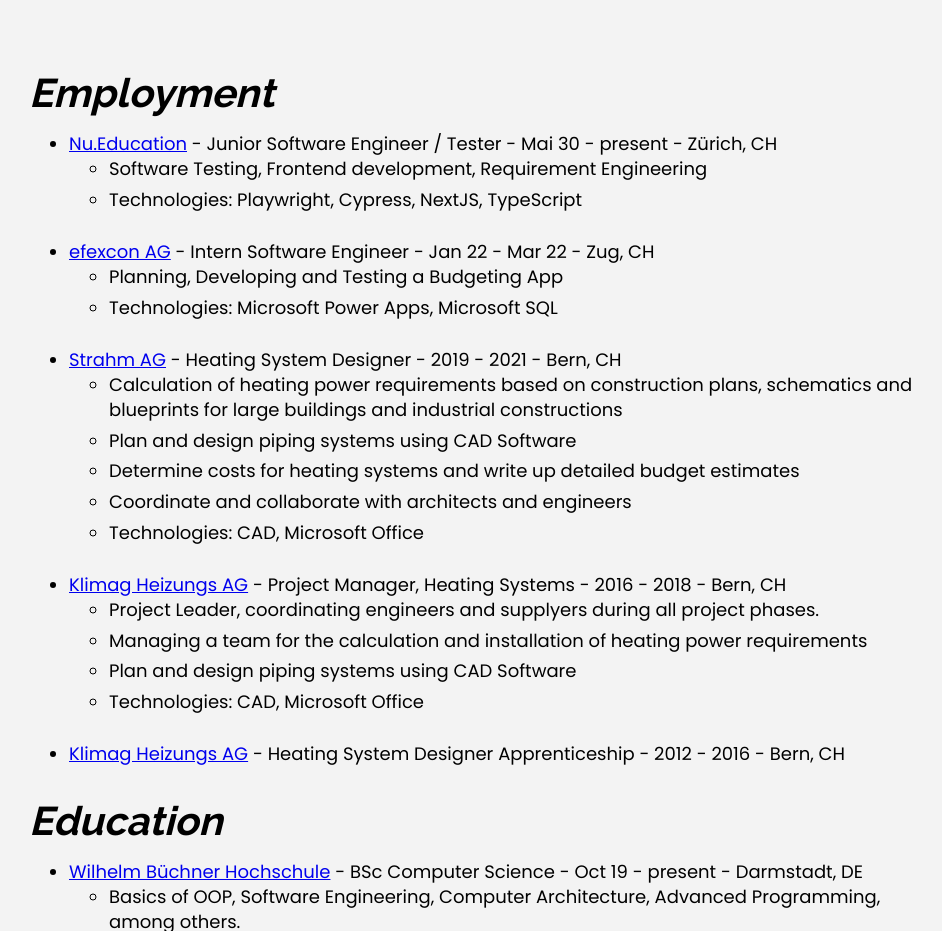
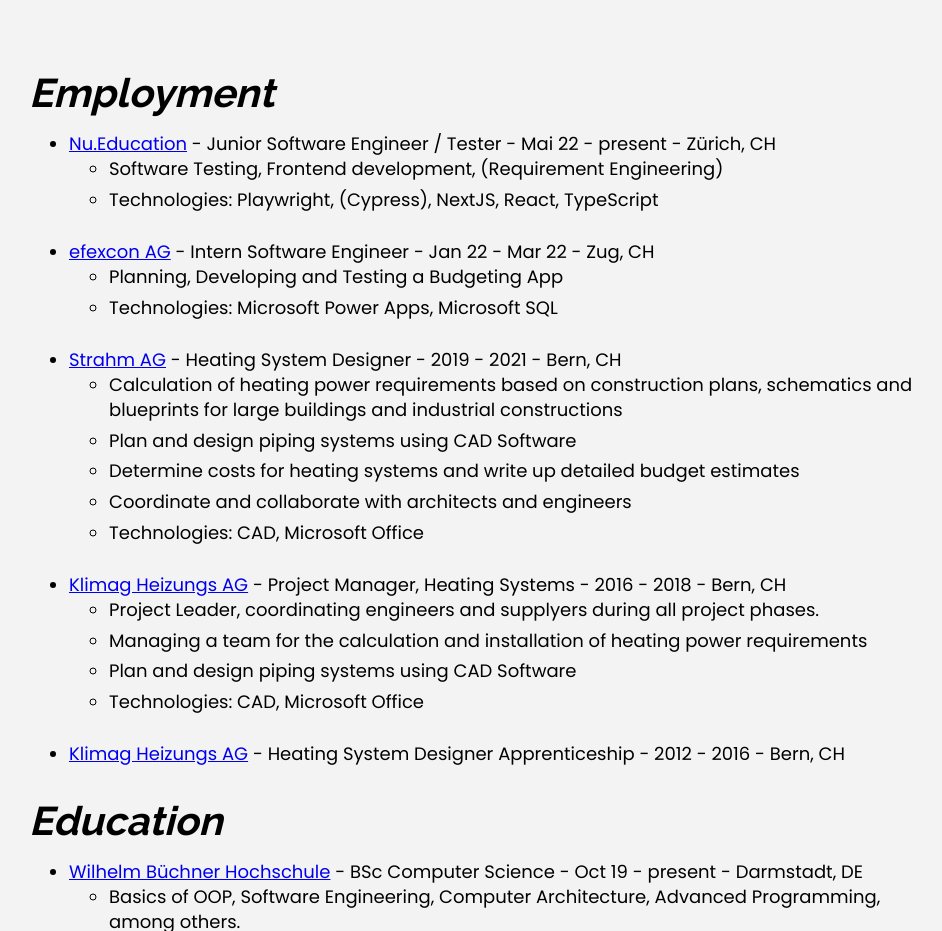
Before and after one commit to TicTacJoel/TicTacJoel.github.io, a plain HTML site: page index.html in a window 1280 px wide. Shown: the part 780-1711 px from the top of the page, without its empty margins (161-1103 px from the left). Drawn offline with Linux system fonts and the light colour scheme.

Commit message:
Update index.html

```diff
--- a/index.html
+++ b/index.html
@@ -40,13 +40,13 @@
         <span>
           <a href="https://nu.education/"> Nu.Education</a>
         </span>
-         - Junior Software Engineer / Tester - Mai 30 - present - Zürich, CH
+         - Junior Software Engineer / Tester - Mai 22 - present - Zürich, CH
         <ul>
           <li>
-            Software Testing, Frontend development, Requirement Engineering
+            Software Testing, Frontend development, (Requirement Engineering)
           </li>
           <li>
-            Technologies: Playwright, Cypress, NextJS, TypeScript
+            Technologies: Playwright, (Cypress), NextJS, React, TypeScript
           </li>
         </ul>
       </li>
```
